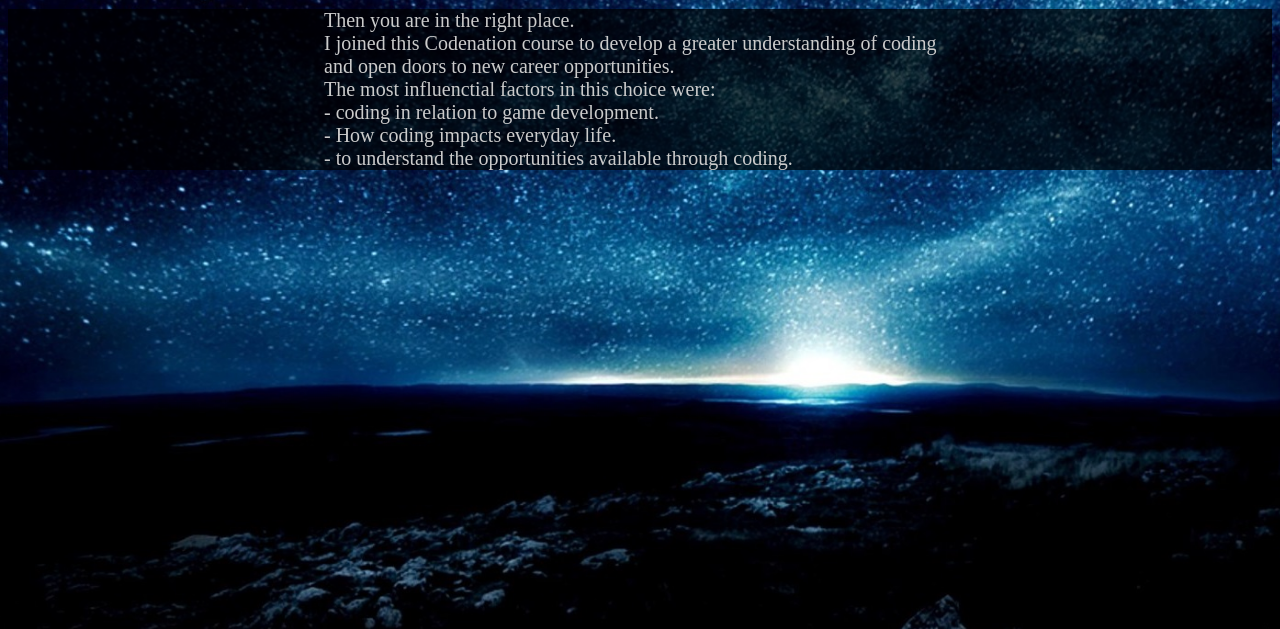
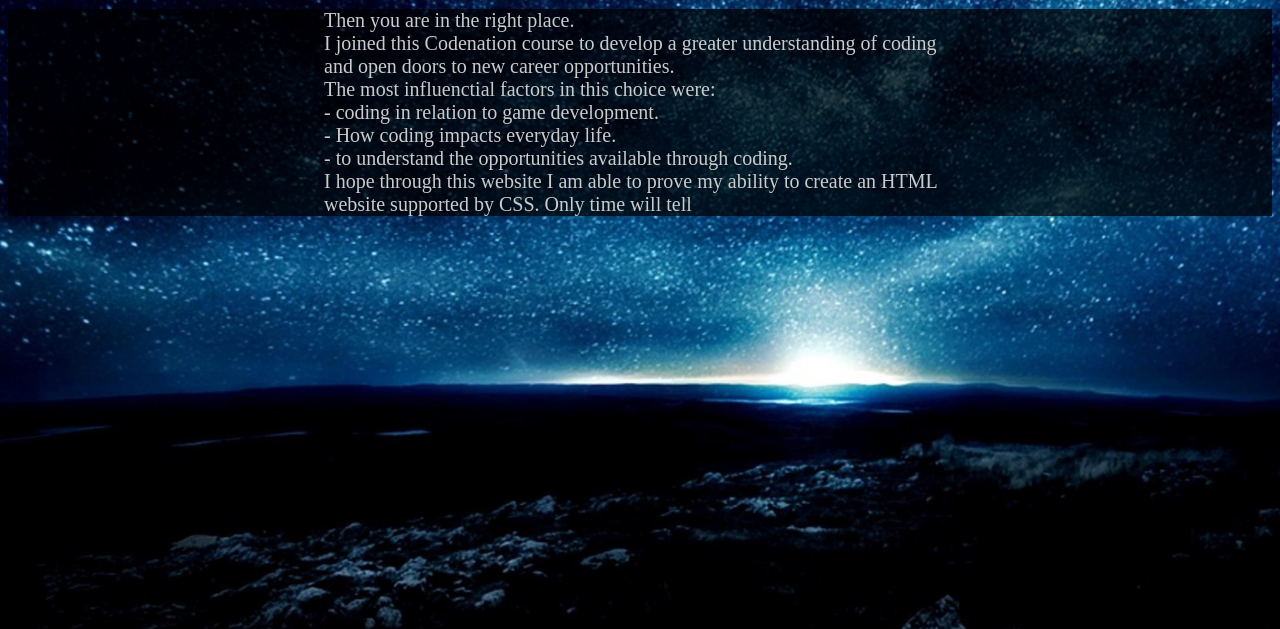
Before and after one commit to TtrenFly/TtrenFly.github.io, a plain HTML site: page aboutme.html in a window 1280 px wide. Shown: the part 171-800 px from the top of the page. Drawn offline with Linux system fonts and the light colour scheme.

Commit message:
Update aboutme.html

```diff
--- a/aboutme.html
+++ b/aboutme.html
@@ -32,7 +32,8 @@
         - to understand the opportunities available through coding.
         </div>
         <div>
-
+            I hope through this website I am able to prove my ability to create an HTML website supported by CSS.
+            Only time will tell
         </div>
     </div>
 </body>
```
